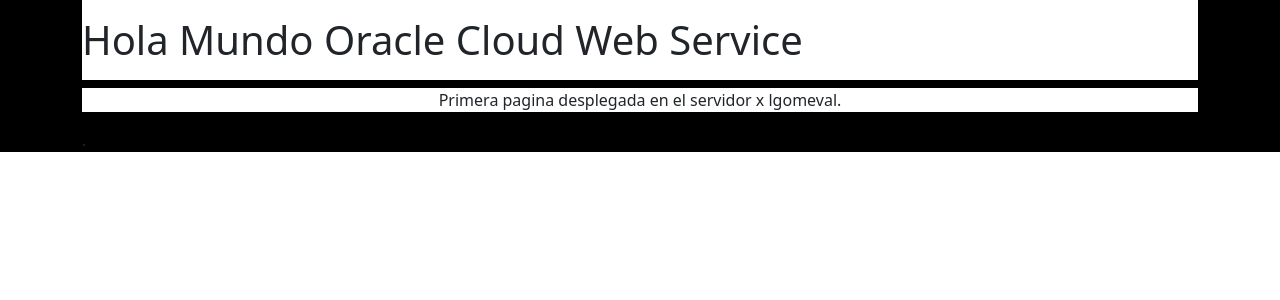
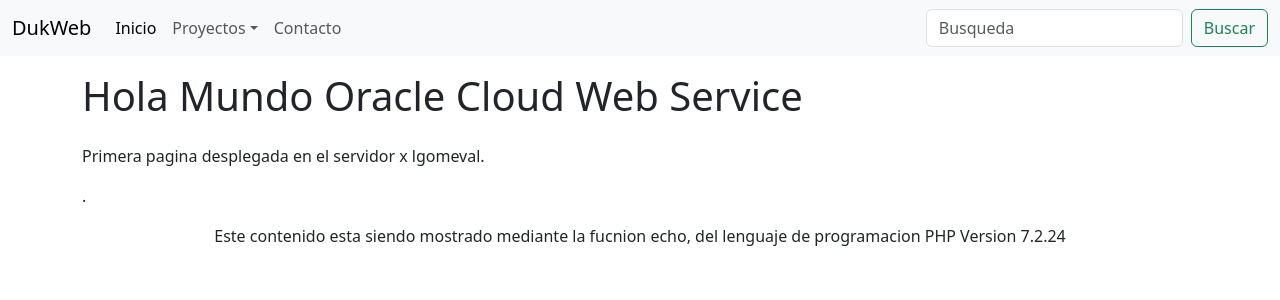
Before and after one commit to lgomeval/DukWebOracleCloud, a PHP site: page / in a window 1280 px wide. Shown: the top 300 px of the page. Run offline with PHP 8.4, Linux system fonts and the light colour scheme.

Commit message:
se agrega nav-bar

```diff
--- a/index.php
+++ b/index.php
@@ -1,5 +1,6 @@
 <!DOCTYPE html>
 <html lang="es">
+
 <head>
     <meta charset="UTF-8">
     <meta name="viewport" content="width=device-width, initial-scale=1.0">
@@ -10,19 +11,75 @@
     <!-- Main JS -->
     <script src="main.js"></script>
 </head>
+
 <body>
-    <section class="bg-black">
+    <header>
+        <nav class="navbar navbar-expand-lg bg-body-tertiary">
+            <div class="container-fluid">
+                <a class="navbar-brand" href="#">DukWeb</a>
+                <button class="navbar-toggler" type="button" data-bs-toggle="collapse" data-bs-target="#navbarSupportedContent" aria-controls="navbarSupportedContent" aria-expanded="false" aria-label="Toggle navigation">
+                    <span class="navbar-toggler-icon"></span>
+                </button>
+                <div class="collapse navbar-collapse" id="navbarSupportedContent">
+                    <ul class="navbar-nav me-auto mb-2 mb-lg-0">
+                        <li class="nav-item">
+                            <a class="nav-link active" aria-current="page" href="#">Inicio</a>
+                        </li>
+                        <li class="nav-item dropdown">
+                            <a class="nav-link dropdown-toggle" href="#" role="button" data-bs-toggle="dropdown" aria-expanded="false">Proyectos</a>
+                            <ul class="dropdown-menu">
+                                <li><a class="dropdown-item" href="#">DukWebOracleNube</a></li>
+                                <li>
+                                    <hr class="dropdown-divider">
+                                </li>
+                                <li><a class="dropdown-item" href="#">Foro Alura</a></li>
+                                <li>
+                                <li>
+                                    <hr class="dropdown-divider">
+                                </li>
+                                <li><a class="dropdown-item" href="#">Proyecto Clínica</a></li>
+                                <li>
+                                    <hr class="dropdown-divider">
+                                </li>
+                                <li><a class="dropdown-item" href="#">JavaConversor</a></li>
+                                <li>
+                                <li><hr class="dropdown-divider"></li>
+                                <li><a class="dropdown-item" href="#">Decodificar de Texto</a></li>
+                                <li>
+                                    <hr class="dropdown-divider">
+                                </li>
+                            </ul>
+                        </li>
+                        <li class="nav-item">
+                            <a class="nav-link" aria-current="page" href="#">Contacto</a>
+                        </li>
+                    </ul>
+                    <form class="d-flex" role="search">
+                        <input class="form-control me-2" type="search" placeholder="Busqueda" aria-label="Search">
+                        <button class="btn btn-outline-success" type="submit">Buscar</button>
+                    </form>
+                </div>
+            </div>
+        </nav>
+    </header>
+    <section>
         <div class="container">
             <h1 class="text-capitalize py-3 bg-white">Hola Mundo Oracle Cloud Web Service</h1>
 
-            <p class="bg-white text-center">Primera pagina desplegada en el servidor x lgomeval.</p>
+            <p>Primera pagina desplegada en el servidor x lgomeval.</p>
             <p>.</p>
         </div>
     </section>
+    <footer>
+        <?php
+        echo "<p class='text-center'>Este contenido esta siendo mostrado mediante la fucnion echo, del lenguaje de programacion PHP Version 7.2.24</p>";
+        ?>
+    </footer>
 
 
 
     <!-- Boostrap -->
     <script src="https://cdn.jsdelivr.net/npm/bootstrap@5.3.2/dist/js/bootstrap.bundle.min.js" integrity="sha384-C6RzsynM9kWDrMNeT87bh95OGNyZPhcTNXj1NW7RuBCsyN/o0jlpcV8Qyq46cDfL" crossorigin="anonymous"></script>
 </body>
+
 </html>
```
